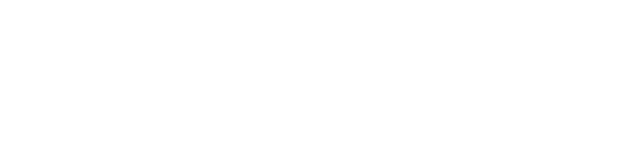
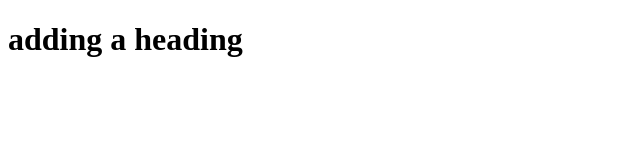
Before and after one commit to Amanweb85/learning-git, a plain HTML site: page about.html in a window 1280 px wide. Shown: the whole page, without its empty margins (0-640 px from the left). Drawn offline with Linux system fonts and the light colour scheme.

Commit message:
adding heading in about

```diff
--- a/about.html
+++ b/about.html
@@ -5,5 +5,7 @@
     <meta name="viewport" content="width=device-width, initial-scale=1.0" />
     <title>Document</title>
   </head>
-  <body></body>
+  <body>
+    <h1>adding a heading</h1>
+  </body>
 </html>
```
